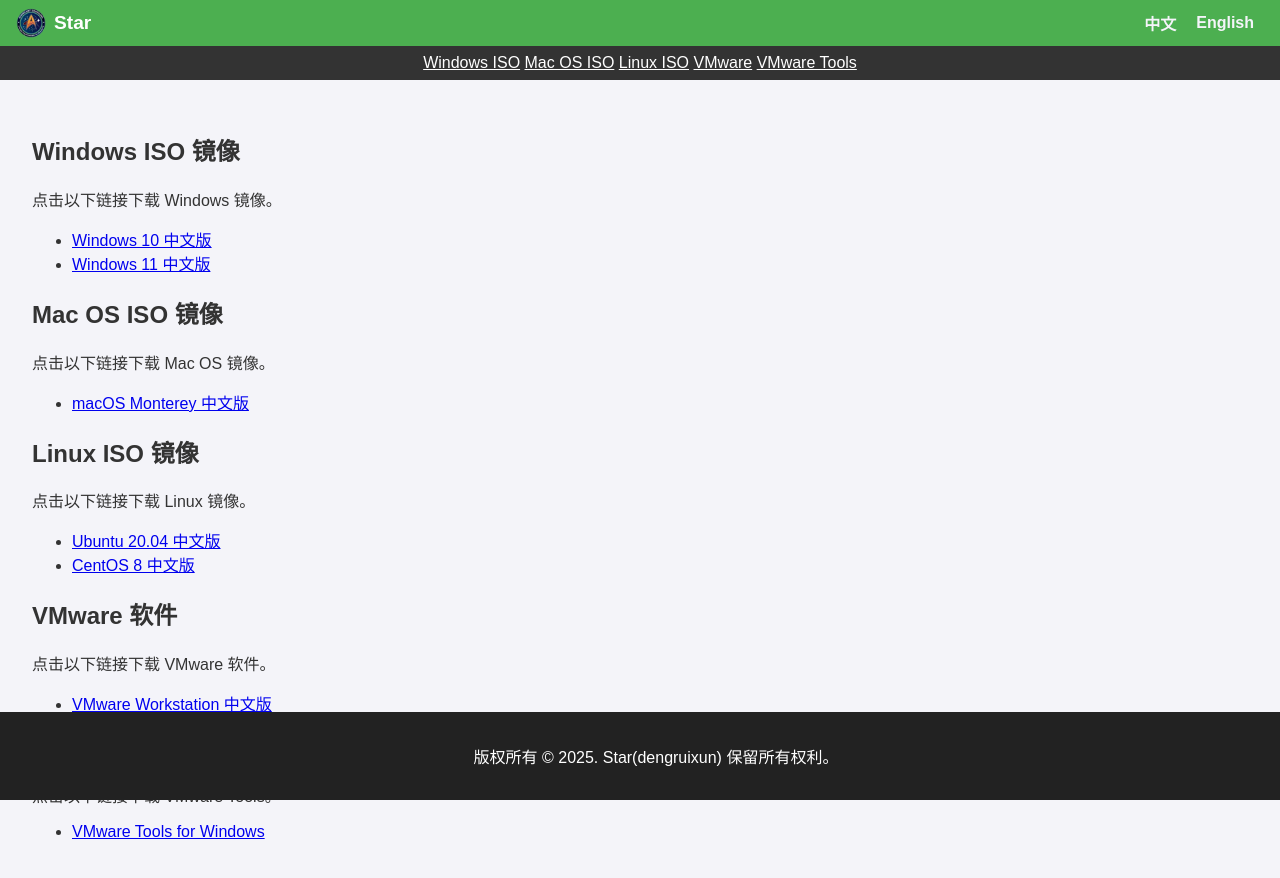
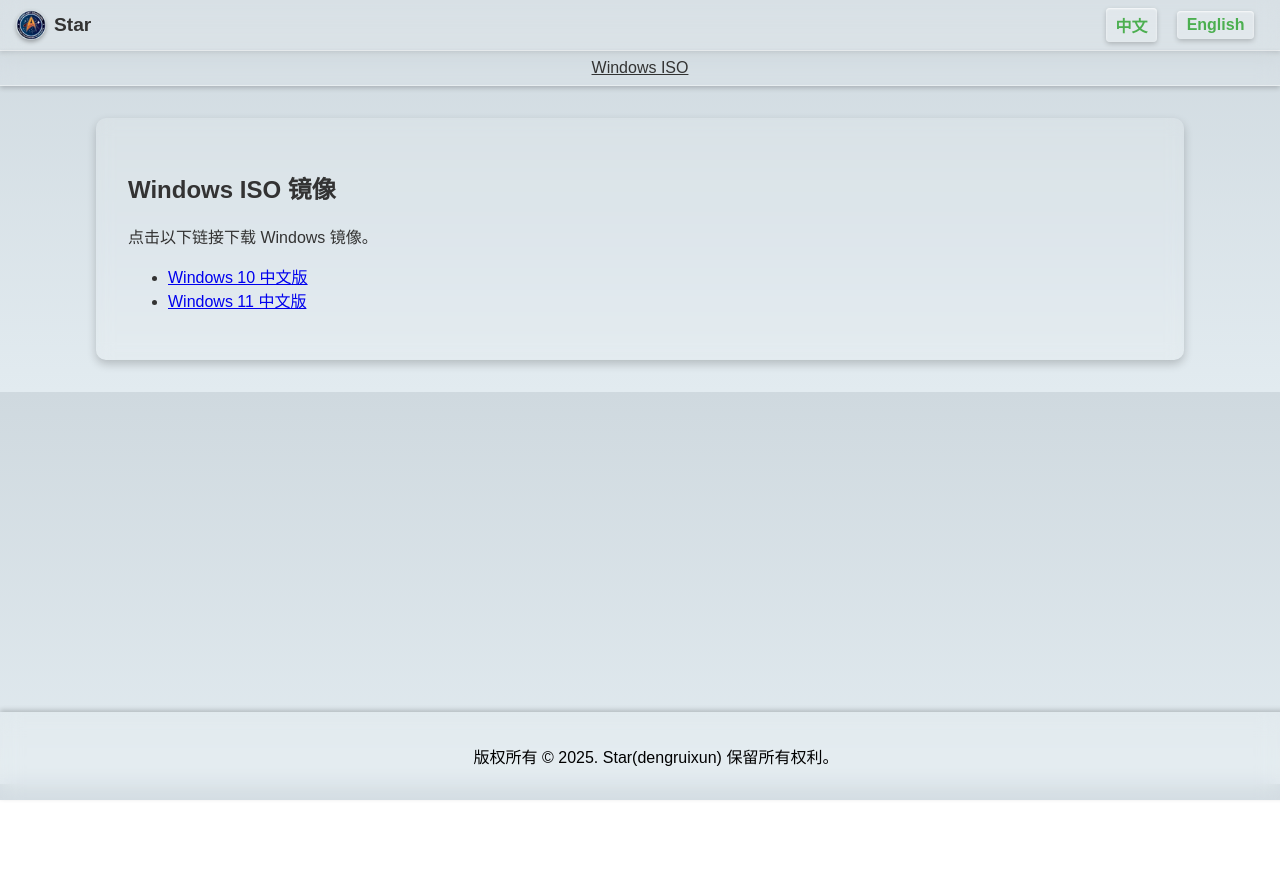
Before and after one commit to xigou1834/Star-V1.0, a plain HTML site: page Resource-Center.html in a window 1280 px wide. After the commit the page ends 800 px from the top, so only its background shows below. Drawn offline with Linux system fonts and the light colour scheme.

Commit message:
优化界面

```diff
--- a/Resource-Center.html
+++ b/Resource-Center.html
@@ -21,14 +21,6 @@
     <nav>
         <a href="#section1" class="cn">Windows ISO</a>
         <a href="#section1" class="en hidden">Windows ISO</a>
-        <a href="#section2" class="cn">Mac OS ISO</a>
-        <a href="#section2" class="en hidden">Mac OS ISO</a>
-        <a href="#section3" class="cn">Linux ISO</a>
-        <a href="#section3" class="en hidden">Linux ISO</a>
-        <a href="#section4" class="cn">VMware</a>
-        <a href="#section4" class="en hidden">VMware</a>
-        <a href="#section5" class="cn">VMware Tools</a>
-        <a href="#section5" class="en hidden">VMware Tools</a>
     </nav>
     <main>
         <section id="section1">
@@ -41,43 +33,6 @@
                 <li><a href="#" class="cn">Windows 11 中文版</a><a href="#" class="en hidden">Windows 11 English Version</a></li>
             </ul>
         </section>
-        <section id="section2">
-            <h2 class="cn">Mac OS ISO 镜像</h2>
-            <h2 class="en hidden">Mac OS ISO Images</h2>
-            <p class="cn">点击以下链接下载 Mac OS 镜像。</p>
-            <p class="en hidden">Click the link below to download Mac OS ISO images.</p>
-            <ul>
-                <li><a href="#" class="cn">macOS Monterey 中文版</a><a href="#" class="en hidden">macOS Monterey English Version</a></li>
-            </ul>
-        </section>
-        <section id="section3">
-            <h2 class="cn">Linux ISO 镜像</h2>
-            <h2 class="en hidden">Linux ISO Images</h2>
-            <p class="cn">点击以下链接下载 Linux 镜像。</p>
-            <p class="en hidden">Click the link below to download Linux ISO images.</p>
-            <ul>
-                <li><a href="#" class="cn">Ubuntu 20.04 中文版</a><a href="#" class="en hidden">Ubuntu 20.04 English Version</a></li>
-                <li><a href="#" class="cn">CentOS 8 中文版</a><a href="#" class="en hidden">CentOS 8 English Version</a></li>
-            </ul>
-        </section>
-        <section id="section4">
-            <h2 class="cn">VMware 软件</h2>
-            <h2 class="en hidden">VMware Software</h2>
-            <p class="cn">点击以下链接下载 VMware 软件。</p>
-            <p class="en hidden">Click the link below to download VMware software.</p>
-            <ul>
-                <li><a href="#" class="cn">VMware Workstation 中文版</a><a href="#" class="en hidden">VMware Workstation English Version</a></li>
-            </ul>
-        </section>
-        <section id="section5">
-            <h2 class="cn">VMware Tools</h2>
-            <h2 class="en hidden">VMware Tools</h2>
-            <p class="cn">点击以下链接下载 VMware Tools。</p>
-            <p class="en hidden">Click the link below to download VMware Tools.</p>
-            <ul>
-                <li><a href="#" class="cn">VMware Tools for Windows</a><a href="#" class="en hidden">VMware Tools for Windows</a></li>
-            </ul>
-        </section>
     </main>
     <footer>
         <p class="cn">版权所有 &copy; 2025. Star(dengruixun) 保留所有权利。</p>
--- a/style.css
+++ b/style.css
@@ -2,83 +2,166 @@
     font-family: 'Arial', sans-serif;
     margin: 0;
     padding: 0;
-    background-color: #f4f4f9;
+    background: linear-gradient(180deg, #cfd9df, #e2ebf0); /* 背景渐变 */
     color: #333;
+    overflow-x: hidden; /* 防止横向滚动条 */
 }
+
 header {
-    background-color: #4CAF50;
+    background: rgba(255, 255, 255, 0.1); /* 全透明背景 */
+    border-bottom: 1px solid rgba(255, 255, 255, 0.5); /* 微弱边框 */
+    backdrop-filter: blur(10px); /* 模糊玻璃质感 */
     color: white;
     padding: 0.5rem 1rem;
     display: flex;
     align-items: center;
     justify-content: space-between;
+    box-shadow: 0 2px 5px rgba(0, 0, 0, 0.2); /* 下方阴影 */
+    transition: background-color 0.3s ease-in-out;
 }
+
+header:hover {
+    background: rgba(255, 255, 255, 0.2); /* 悬停时透明背景更亮 */
+}
+
 header .logo {
     display: flex;
     align-items: center;
     text-decoration: none;
-    color: white;
+    color: #333;
     font-size: 1.2rem;
     font-weight: bold;
+    transition: transform 0.3s ease-in-out;
 }
+
+header .logo:hover {
+    transform: scale(1.1); /* 悬停放大效果 */
+}
+
 header .logo img {
     width: 30px;
     height: 30px;
     margin-right: 0.5rem;
+    border-radius: 50%;
+    box-shadow: 0 2px 4px rgba(0, 0, 0, 0.3);
+    transition: transform 0.3s ease, box-shadow 0.3s ease;
 }
+
+header .logo img:hover {
+    transform: rotate(360deg); /* 图标旋转动画 */
+    box-shadow: 0 4px 8px rgba(0, 0, 0, 0.5); /* 增强阴影 */
+}
+
 .language-switch {
     display: flex;
     align-items: center;
 }
+
 .language-switch a {
     margin: 0 10px;
-    color: #f4f4f9;
+    color: #4CAF50;
     text-decoration: none;
     font-weight: bold;
+    background: rgba(255, 255, 255, 0.2); /* 按钮背景透明 */
+    padding: 0.3rem 0.6rem;
+    border-radius: 4px;
+    box-shadow: inset 0 1px 2px rgba(255, 255, 255, 0.8), 0 2px 5px rgba(0, 0, 0, 0.2);
+    transition: background 0.3s ease-in-out, transform 0.3s ease-in-out;
 }
+
 .language-switch a:hover {
     text-decoration: underline;
+    background: rgba(255, 255, 255, 0.4); /* 悬停时增强透明背景 */
+    transform: translateY(-3px); /* 按钮轻微上移 */
 }
+
 nav {
-    background: #333;
+    background: rgba(255, 255, 255, 0.1); /* 全透明背景 */
     color: white;
     padding: 0.5rem;
     text-align: center;
+    backdrop-filter: blur(10px);
+    border-bottom: 1px solid rgba(255, 255, 255, 0.4); /* 微弱边框 */
+    box-shadow: 0 2px 5px rgba(0, 0, 0, 0.2); /* 阴影增强立体感 */
 }
+
 nav button {
-    background: #4CAF50;
-    border: none;
+    background: rgba(255, 255, 255, 0.2); /* 按钮透明背景 */
+    border: 1px solid #aaa;
     padding: 0.5rem 1rem;
-    color: white;
+    color: #333;
     margin: 0 10px;
     border-radius: 5px;
     cursor: pointer;
     font-size: 1rem;
+    box-shadow: inset 0 1px rgba(255, 255, 255, 0.8), 0 2px 4px rgba(0, 0, 0, 0.3);
+    transition: background 0.3s ease-in-out, box-shadow 0.3s ease-in-out, transform 0.3s ease-in-out;
 }
+
 nav button:hover {
-    background: #45a049;
+    background: rgba(255, 255, 255, 0.3); /* 悬停透明背景更亮 */
+    border-color: #888;
+    box-shadow: 0 4px 8px rgba(0, 0, 0, 0.4); /* 按钮阴影更强 */
+    transform: translateY(-3px); /* 悬停轻微浮起 */
 }
+
 body > nav > a {
-    color: white;
+    color: #333;
 }
+
 main {
     padding: 2rem;
+    background: rgba(255, 255, 255, 0.1); /* 全透明背景 */
+    border-radius: 10px;
+    margin: 2rem auto;
+    max-width: 80%;
+    box-shadow: 0 4px 10px rgba(0, 0, 0, 0.2); /* 立体阴影 */
+    backdrop-filter: blur(8px); /* 模糊背景效果 */
+    animation: fadeIn 1.5s ease; /* 页面加载时淡入效果 */
 }
+
 footer {
-    background: #222;
-    color: white;
+    background: rgba(255, 255, 255, 0.1); /* 全透明背景 */
+    color: black;
     text-align: center;
     padding: 1rem;
     position: fixed;
     bottom: 0;
     width: 100%;
+    box-shadow: 0 -2px 5px rgba(0, 0, 0, 0.2); /* 阴影提升立体感 */
+    backdrop-filter: blur(10px);
+    animation: slideIn 1s ease; /* 页面加载时滑入效果 */
 }
+
 .hidden {
     display: none;
 }
+
 .lang-en .cn {
     display: none;
 }
+
 .lang-en .en {
     display: block;
 }
+
+/* 动画效果 */
+@keyframes fadeIn {
+    from {
+        opacity: 0;
+        transform: translateY(20px);
+    }
+    to {
+        opacity: 1;
+        transform: translateY(0);
+    }
+}
+
+@keyframes slideIn {
+    from {
+        transform: translateY(100%);
+    }
+    to {
+        transform: translateY(0);
+    }
+}
```
